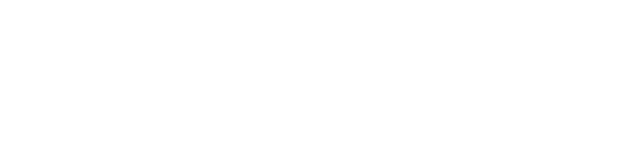
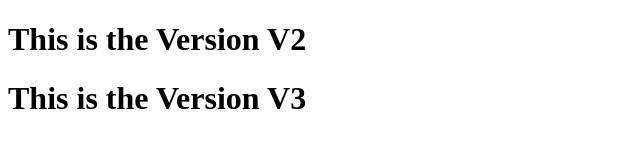
Before and after one commit to Chandra067/myrepoo, a plain HTML site: page index.html in a window 1280 px wide. Shown: the whole page, without its empty margins (0-640 px from the left). Drawn offline with Linux system fonts and the light colour scheme.

Commit message:
this is the version 3

```diff
--- a/index.html
+++ b/index.html
@@ -6,6 +6,7 @@
     <title>Document</title>
 </head>
 <body>
-
+    <h1> This is the Version V2 </h1>
+    <h1> This is the Version V3 </h1>
 </body>
 </html>
```
